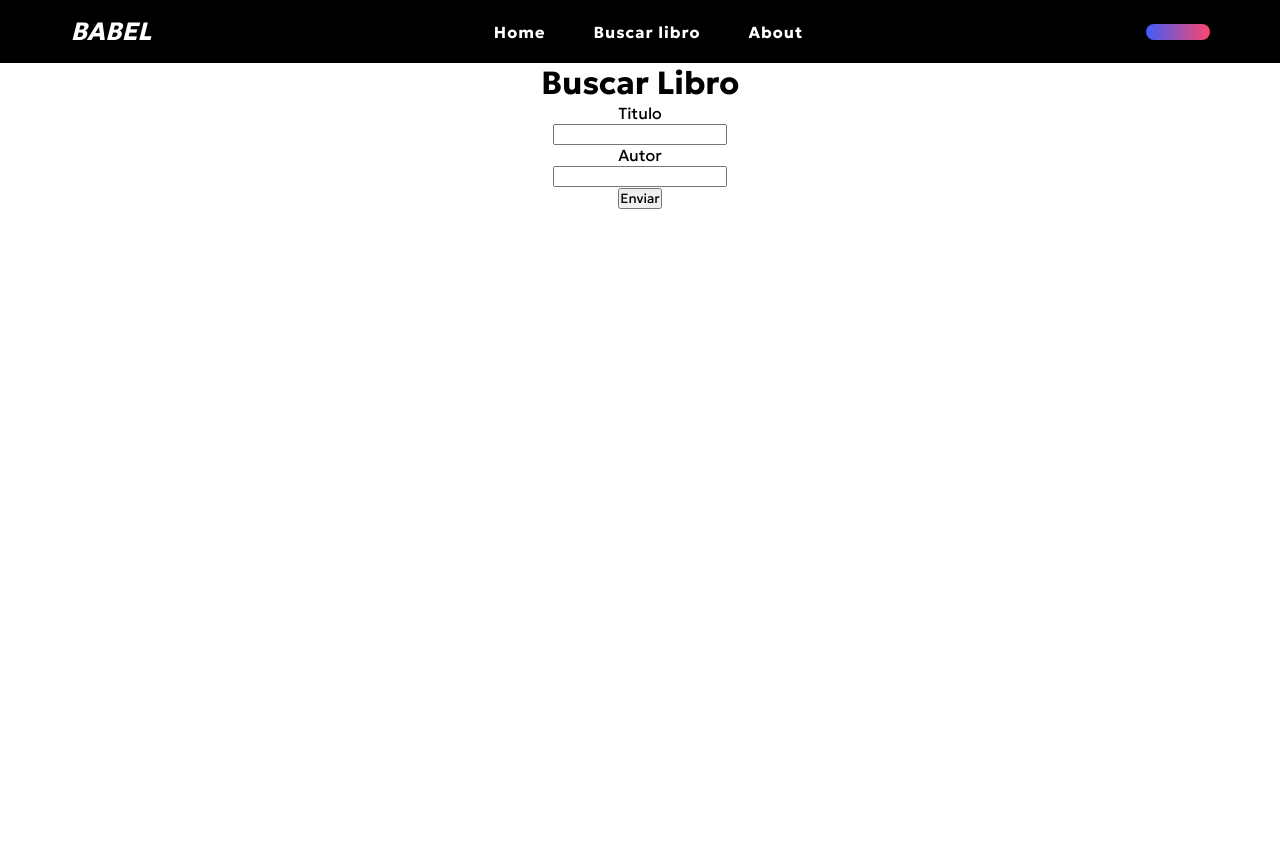
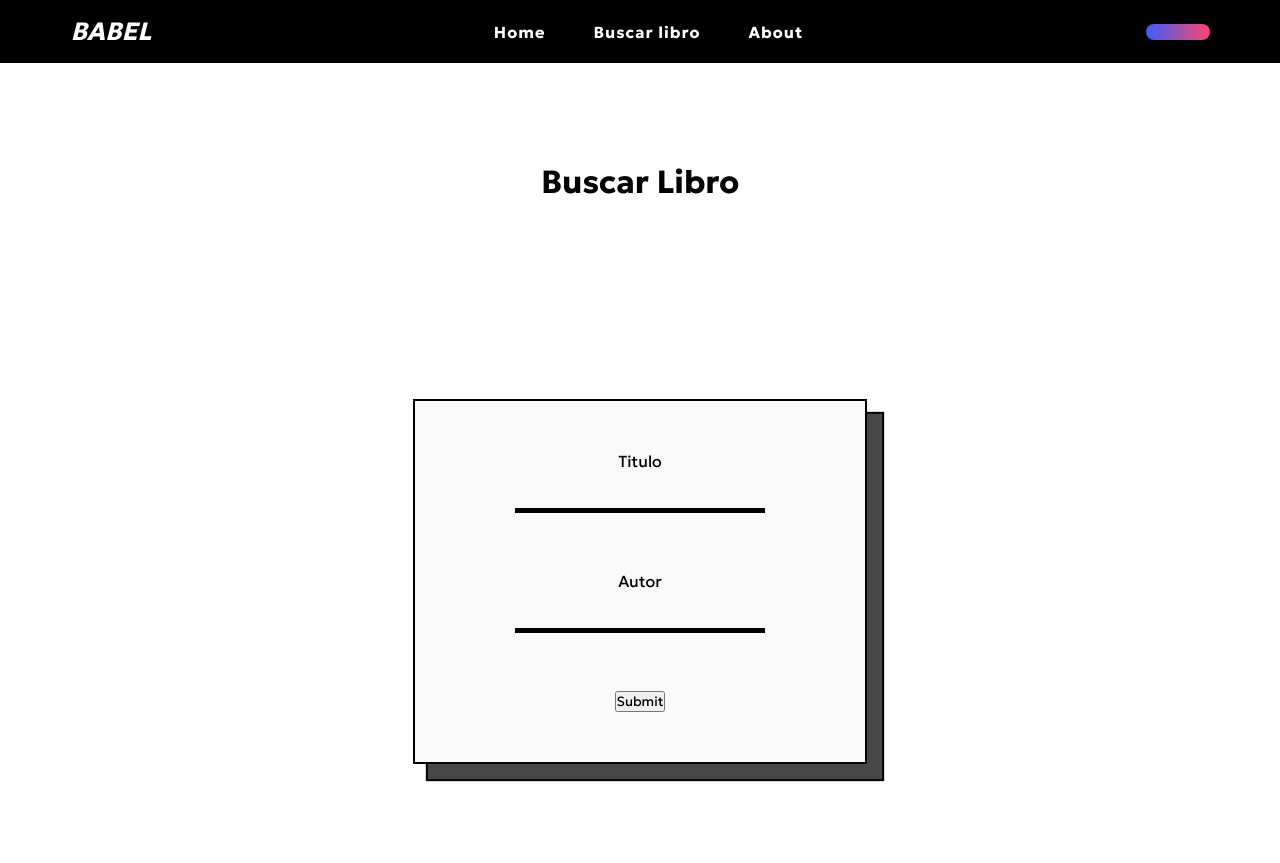
Before and after one commit to gustavopalaciosc/book-price-comparator, a Flask app: page /search in a window 1280 px wide. Before the commit the page ends 209 px from the top, so only its background shows below. Run offline with Flask 3, Linux system fonts and the light colour scheme.

Commit message:
Changes in form design

```diff
--- a/static/css/search.css
+++ b/static/css/search.css
@@ -6,6 +6,7 @@
   margin: 0;
   font-family: Geologica, sans-serif;
 }
+
 
 a {
   text-decoration: none;
@@ -148,7 +149,38 @@ nav {
 
 .form-container {
     text-align: center;
+    background-size: cover;
+    width: 100vw;
+    height: 100vh;
+    display: grid;
+    align-items: center;
+    justify-items: center;
 }
+
+.form-input {
+    background: #f9f9f9;
+    padding: 50px 100px;
+    border: 2px solid black;
+    box-shadow: 15px 15px 1px #474747, 15px 15px 1px 2px black;
+
+  }
+
+input {
+    display: block;
+    width: 100%;
+    font-size: 14pt;
+    line-height: 28pt;
+    font-family: "Fjalla One";
+    margin-bottom: 28pt;
+    border: none;
+    border-bottom: 5px solid black;
+    background: #f9f9f9;
+    min-width: 250px;
+    padding-left: 5px;
+    outline: none;
+    color: black;
+}
+
 
 @media only screen and (max-width: 768px) {
   .nav-menu {
--- a/templates/search.html
+++ b/templates/search.html
@@ -29,13 +29,17 @@
 
     <div class="form-container">
       <h1>Buscar Libro</h1>
-      <form method="POST" action="/search">
-          <label for="title">Titulo</label><br>
-          <input type="text" name="title" id="title" required><br>
-          <label for="author">Autor</label><br>
-          <input type="text" name="author" id="author" required><br>
-          <input type="submit" value="Enviar">
-      </form>
+      <div class="form-input">
+        <form method="POST" action="/search" id="book-form">
+            <label for="title">Titulo</label><br>
+            <input type="text" name="title" id="title" required><br>
+            <label for="author">Autor</label><br>
+            <input type="text" name="author" id="author" required><br>
+
+
+        </form>
+        <button type="submit" form="book-form" value="Submit">Submit</button>
+      </div>
     </div>
 
 </body>
```
